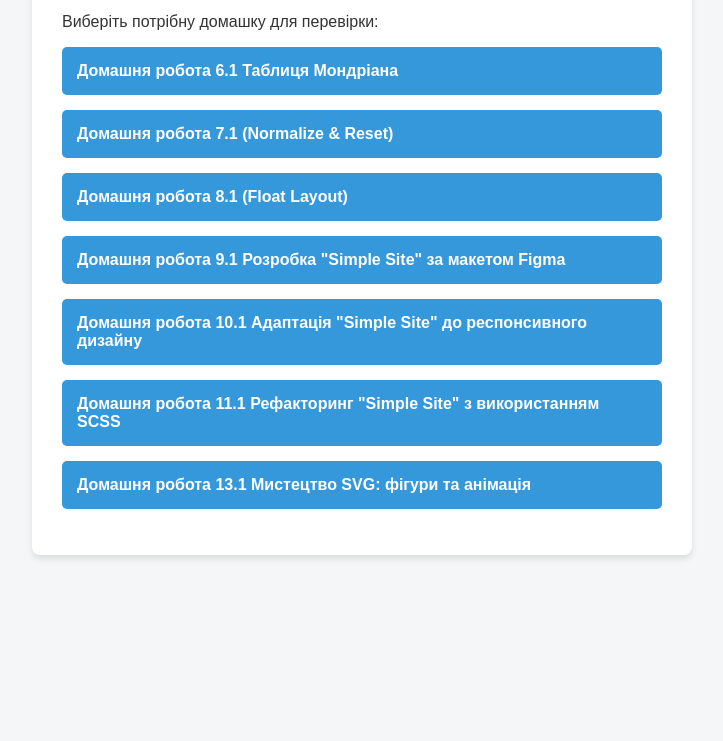
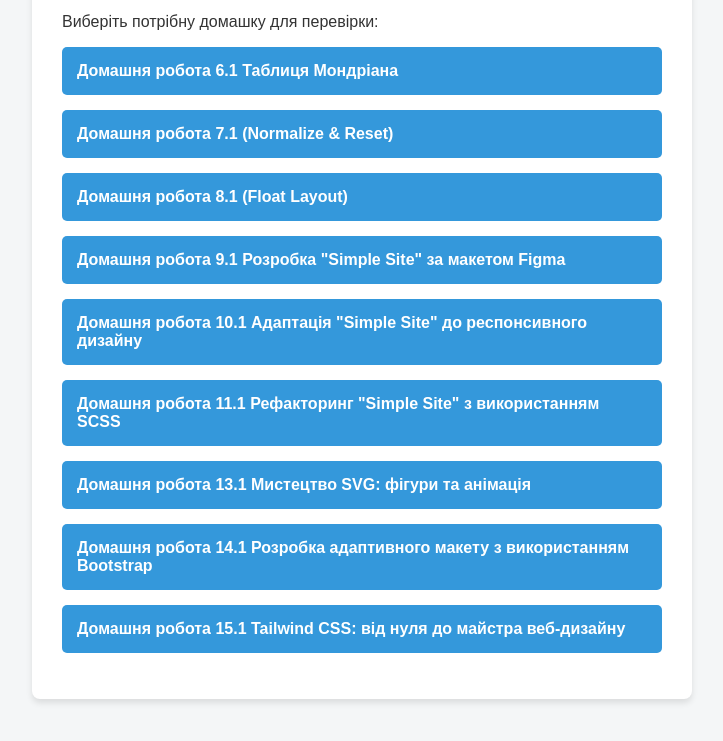
Before and after one commit to galina1706/FullSJS, a plain HTML site: page index.html in a window 1280 px wide. Shown: the part 157-898 px from the top of the page, without its empty margins (278-1001 px from the left). Before the commit the page ends 800 px from the top, so only its background shows below. Drawn offline with Linux system fonts and the light colour scheme.

Commit message:
Add links for HW_14 and HW_15 assignments

```diff
--- a/index.html
+++ b/index.html
@@ -27,6 +27,8 @@
         <li><a href="./HW_10/">Домашня робота 10.1 Адаптація "Simple Site" до респонсивного дизайну</a></li>
         <li><a href="./HW_11/">Домашня робота 11.1 Рефакторинг "Simple Site" з використанням SCSS</a></li>
         <li><a href="./HW_13/">Домашня робота 13.1 Мистецтво SVG: фігури та анімація</a></li>
+        <li><a href="./HW_14/">Домашня робота 14.1 Розробка адаптивного макету з використанням Bootstrap</a></li>
+        <li><a href="./HW_15/">Домашня робота 15.1 Tailwind CSS: від нуля до майстра веб-дизайну</a></li>
     </ul>
 </div>
 
```
